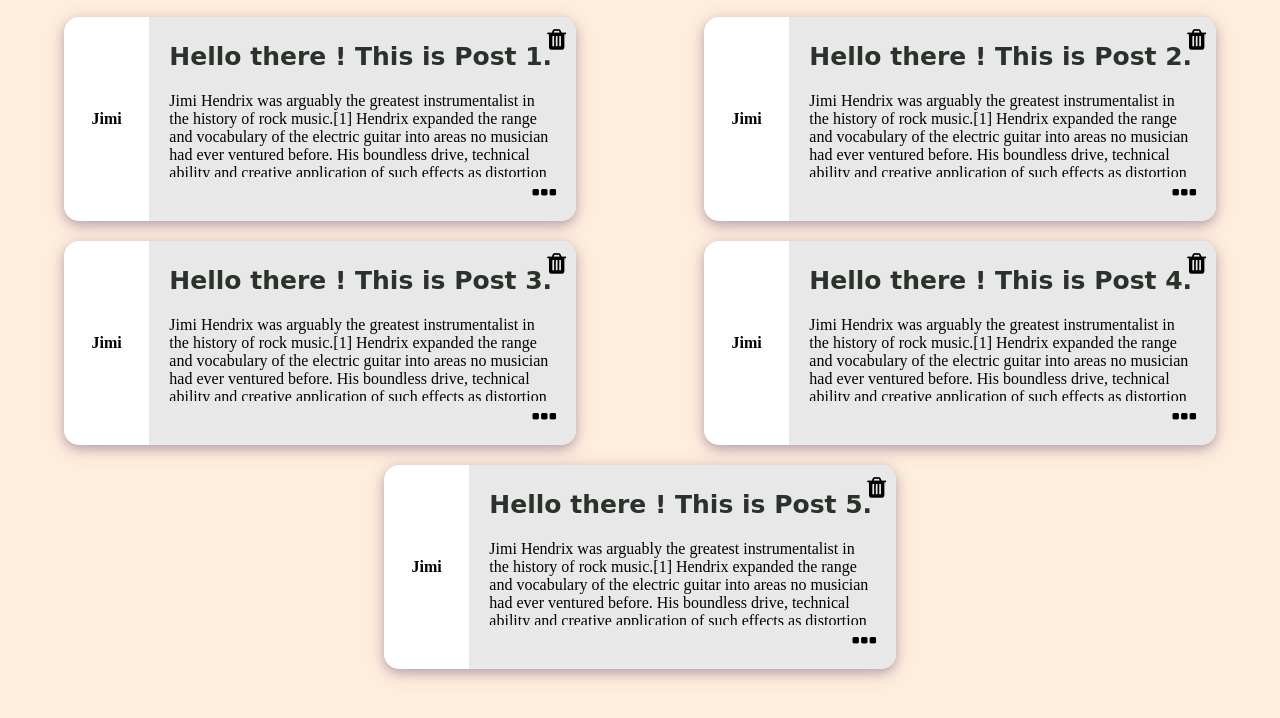
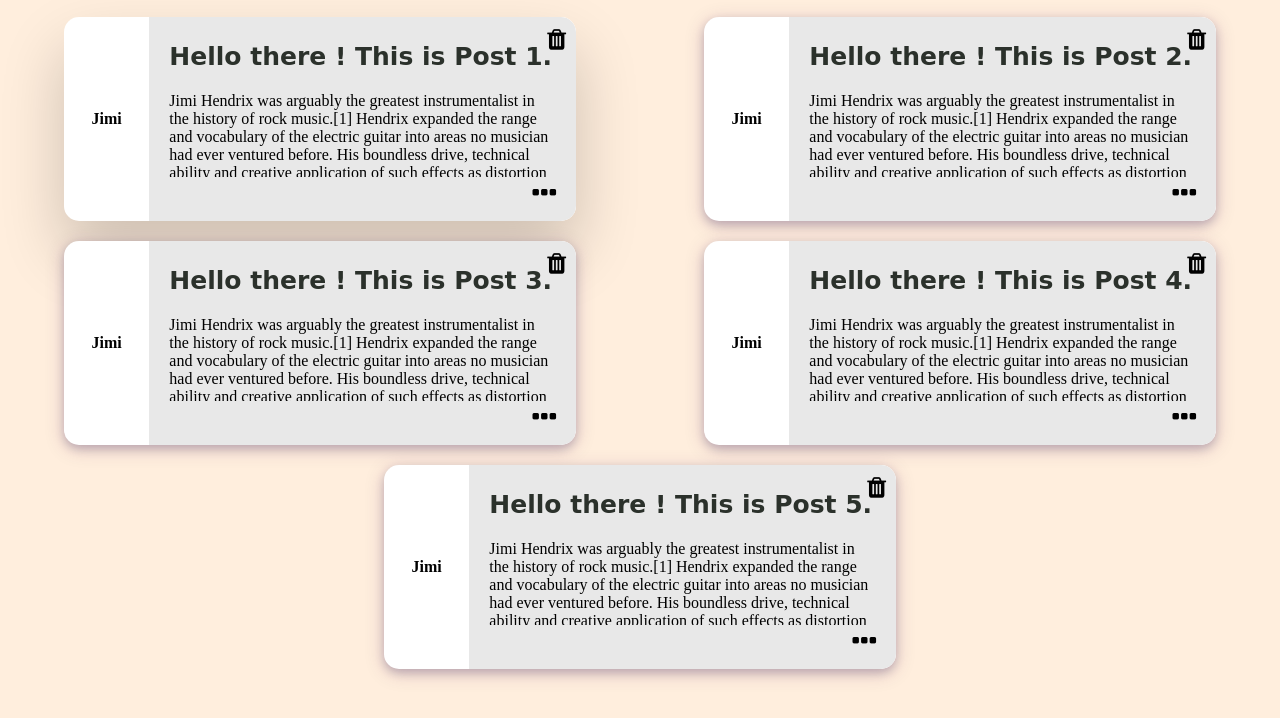
Before and after one commit to agyadav/Course-6-Project-Scribbler, a plain HTML site: page html/bloglist.html in a window 1280 px wide. In both pictures the pointer is over the element 320 px from the left and 195 px from the top of the page. Shown: the part 76-794 px from the top of the page. Drawn offline with Linux system fonts and the light colour scheme; a web font is replaced by a local one.

Commit message:
When a user hovers on the post (displayed in the form of card), box shadow appears

```diff
--- a/css/bloglist.css
+++ b/css/bloglist.css
@@ -6,6 +6,10 @@
     margin: 10px;
     border-radius: 15px;
     overflow: scroll;
+}
+
+.post:hover {
+    box-shadow: 0 32px 64px 0 rgba(0,0,0,0.2);
 }
 
 .post-left {
```
